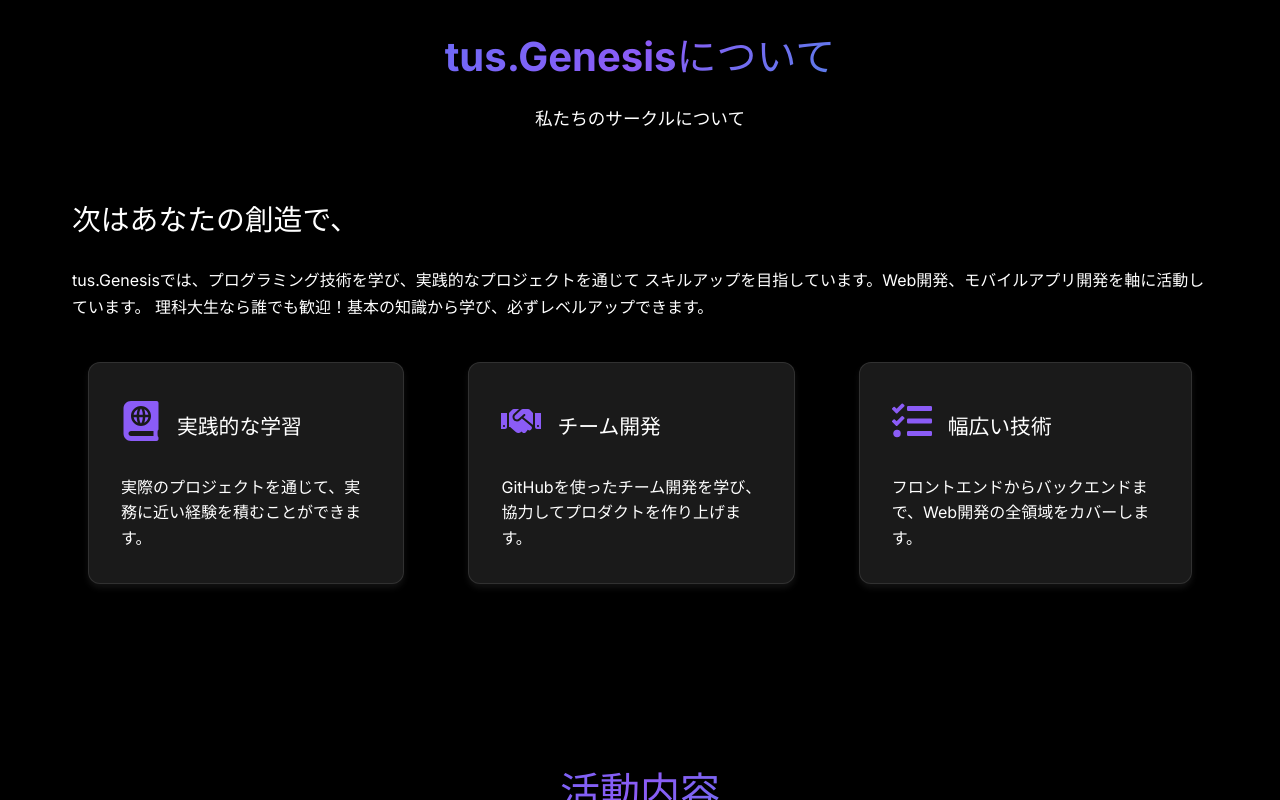
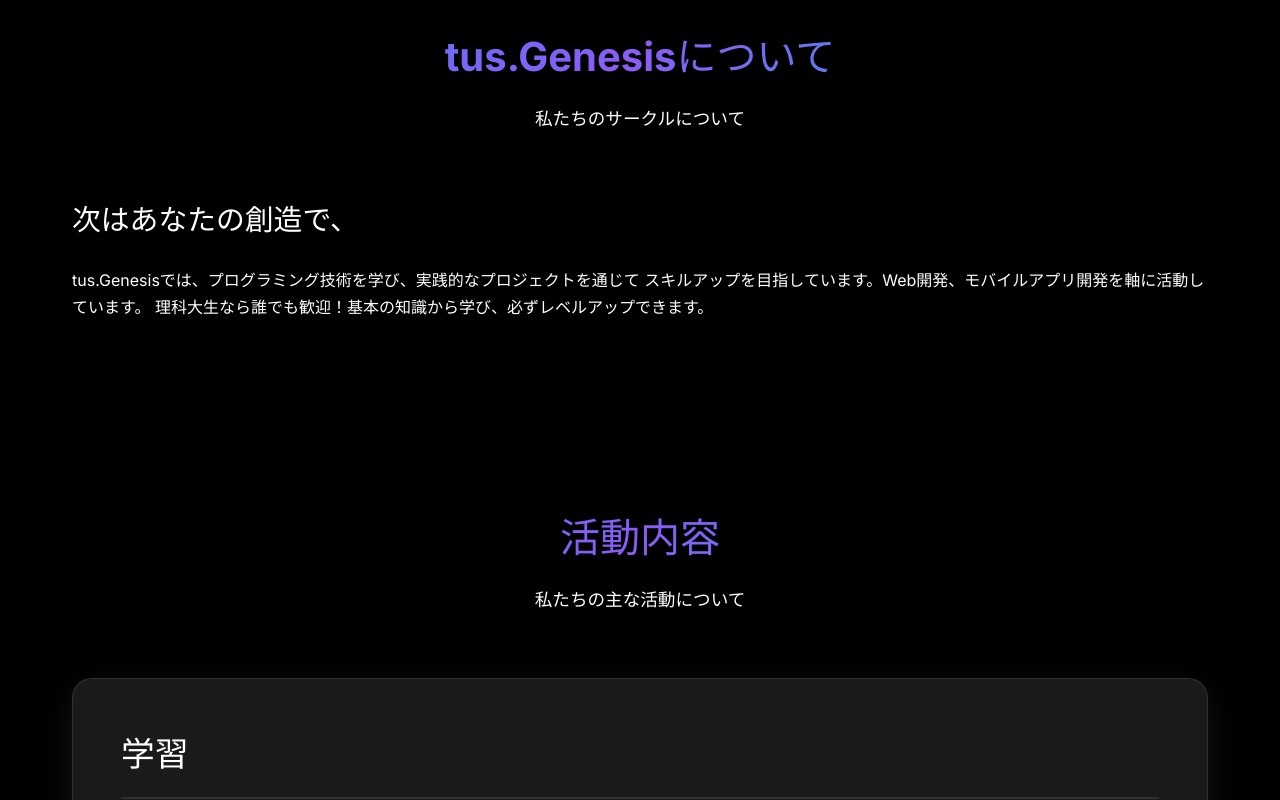
Before and after one commit to tus-Web/landing-page, a React (Vite) app: page / in a window 1280 px wide. Shown: the part 855-1655 px from the top of the page. Built offline with nearby package versions, Linux system fonts and the light colour scheme.

Commit message:
delete: delete the about colums

```diff
--- a/src/components/About/About.tsx
+++ b/src/components/About/About.tsx
@@ -22,7 +22,7 @@
               </p>
           </div>
 
-          <div className="features">
+          {/* <div className="features">
             <div className="feature-card">
               <div className="feature-header">
                 <IconContext.Provider value={{ color: '#8b5cf6'}}>
@@ -52,7 +52,7 @@
               </div>
               <p>フロントエンドからバックエンドまで、Web開発の全領域をカバーします。</p>
             </div>
-          </div>
+          </div> */}
         </div>
       </div>
     </section>
```
